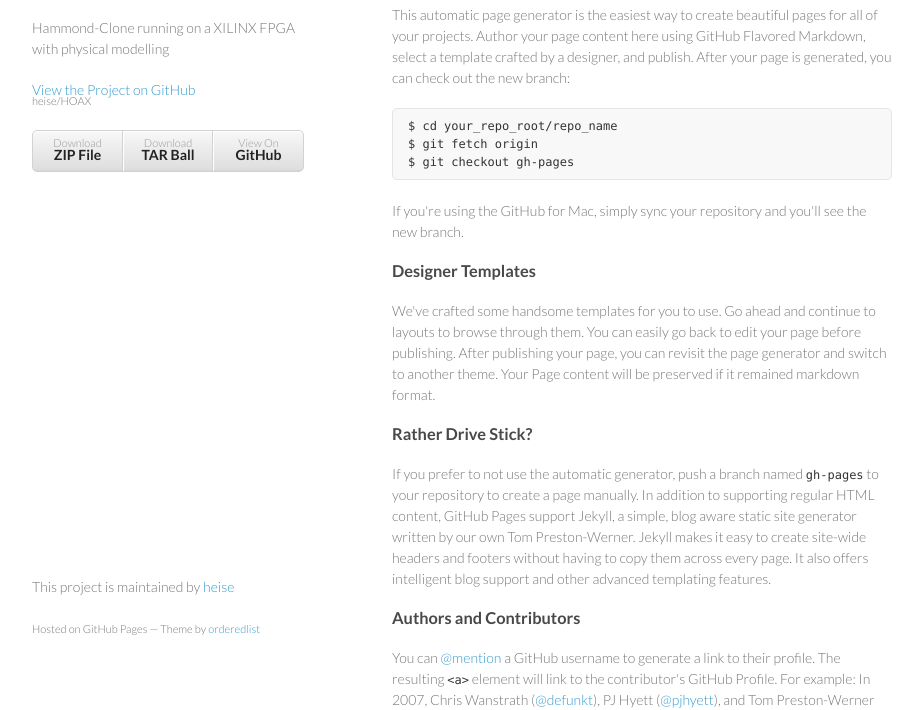
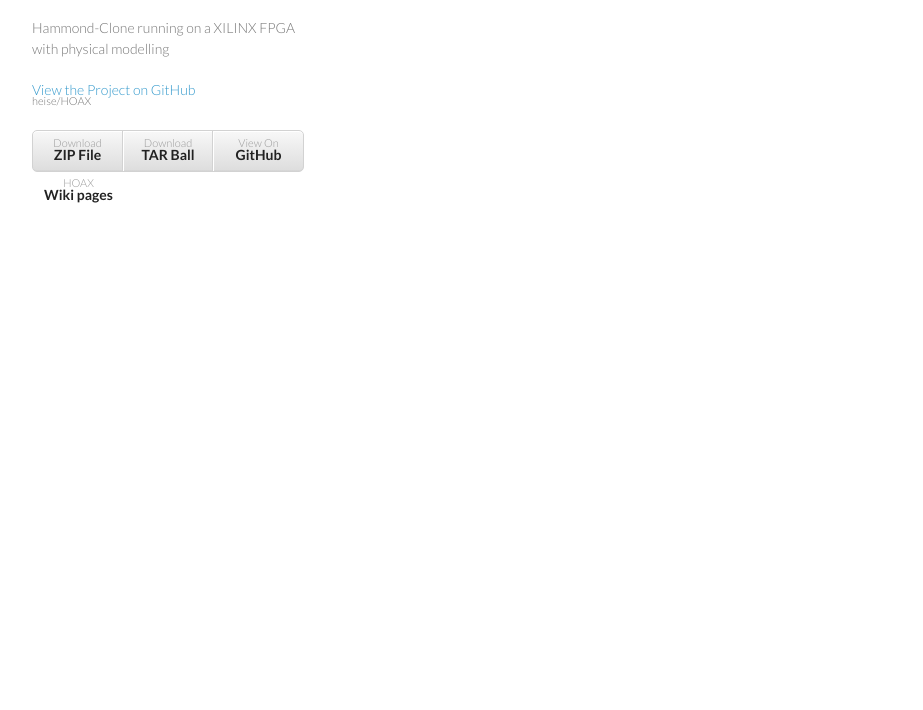
Before and after one commit to MakeMagazinDE/HOAX, a plain HTML site: page index.html in a window 1280 px wide. Shown: the part 92-802 px from the top of the page, without its empty margins (178-1101 px from the left). Drawn offline with Linux system fonts and the light colour scheme.

Commit message:
Update gh-pages

```diff
--- a/index.html
+++ b/index.html
@@ -25,42 +25,11 @@
           <li><a href="https://github.com/heise/HOAX/zipball/master">Download <strong>ZIP File</strong></a></li>
           <li><a href="https://github.com/heise/HOAX/tarball/master">Download <strong>TAR Ball</strong></a></li>
           <li><a href="https://github.com/heise/HOAX">View On <strong>GitHub</strong></a></li>
+          <li><a href="http://wiki.keyboardpartner.de/index.php?title=Hauptseite">HOAX <strong>Wiki pages</strong></a></li>
         </ul>
       </header>
       <section>
         <h3>Welcome to GitHub Pages.</h3>
 
-<p>This automatic page generator is the easiest way to create beautiful pages for all of your projects. Author your page content here using GitHub Flavored Markdown, select a template crafted by a designer, and publish. After your page is generated, you can check out the new branch:</p>
-
-<pre><code>$ cd your_repo_root/repo_name
-$ git fetch origin
-$ git checkout gh-pages
-</code></pre>
-
-<p>If you're using the GitHub for Mac, simply sync your repository and you'll see the new branch.</p>
-
-<h3>Designer Templates</h3>
-
-<p>We've crafted some handsome templates for you to use. Go ahead and continue to layouts to browse through them. You can easily go back to edit your page before publishing. After publishing your page, you can revisit the page generator and switch to another theme. Your Page content will be preserved if it remained markdown format.</p>
-
-<h3>Rather Drive Stick?</h3>
-
-<p>If you prefer to not use the automatic generator, push a branch named <code>gh-pages</code> to your repository to create a page manually. In addition to supporting regular HTML content, GitHub Pages support Jekyll, a simple, blog aware static site generator written by our own Tom Preston-Werner. Jekyll makes it easy to create site-wide headers and footers without having to copy them across every page. It also offers intelligent blog support and other advanced templating features.</p>
-
-<h3>Authors and Contributors</h3>
-
-<p>You can <a href="https://github.com/blog/821" class="user-mention">@mention</a> a GitHub username to generate a link to their profile. The resulting <code>&lt;a&gt;</code> element will link to the contributor's GitHub Profile. For example: In 2007, Chris Wanstrath (<a href="https://github.com/defunkt" class="user-mention">@defunkt</a>), PJ Hyett (<a href="https://github.com/pjhyett" class="user-mention">@pjhyett</a>), and Tom Preston-Werner (<a href="https://github.com/mojombo" class="user-mention">@mojombo</a>) founded GitHub.</p>
-
-<h3>Support or Contact</h3>
-
-<p>Having trouble with Pages? Check out the documentation at <a href="http://help.github.com/pages">http://help.github.com/pages</a> or contact <a href="mailto:support@github.com">support@github.com</a> and we’ll help you sort it out.</p>
-      </section>
-      <footer>
-        <p>This project is maintained by <a href="https://github.com/heise">heise</a></p>
-        <p><small>Hosted on GitHub Pages &mdash; Theme by <a href="https://github.com/orderedlist">orderedlist</a></small></p>
-      </footer>
-    </div>
-    <script src="javascripts/scale.fix.js"></script>
-
   </body>
 </html>
```
